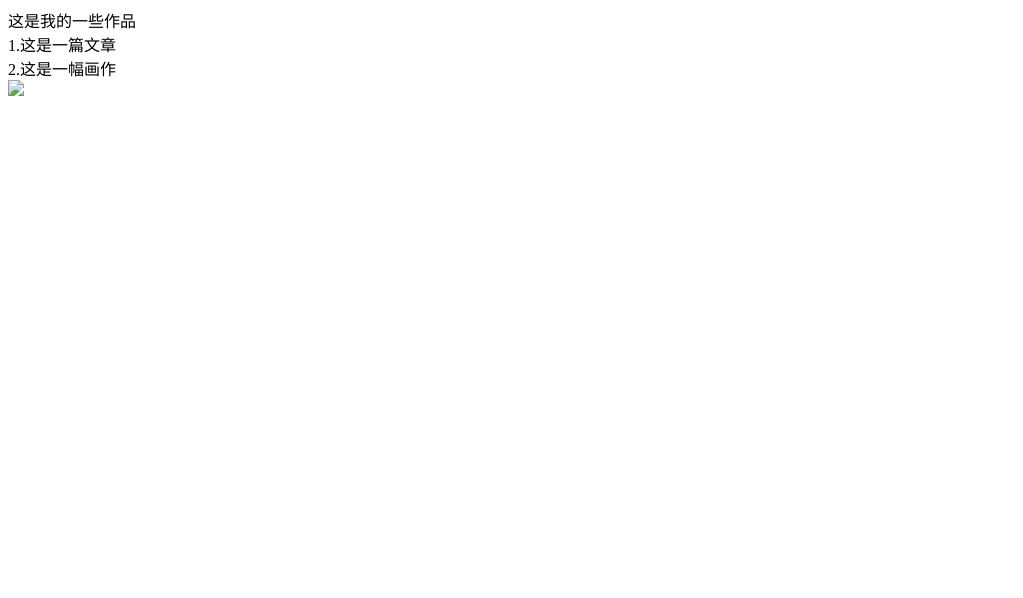
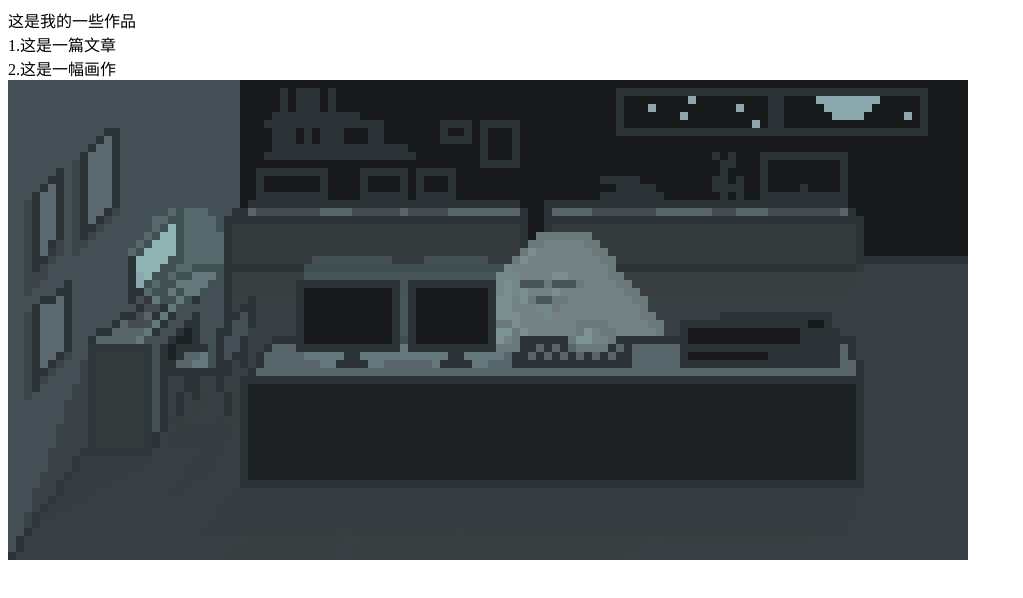
Before and after one commit to mackz-maxw/blog-demo, a plain HTML site: page index.html in a window 1280 px wide. Shown: the whole page, without its empty margins (0-1023 px from the left). Drawn offline with Linux system fonts and the light colour scheme; the site is published under a folder, as on GitHub Pages, so addresses that start at the root find nothing.

Commit message:
Update index.html

```diff
--- a/index.html
+++ b/index.html
@@ -11,6 +11,6 @@
 这是我的一些作品<br>
 1.这是一篇文章<br>
 2.这是一幅画作<br>
-<img src="/skech1.gif">
+<img src="./skech1.gif">
 </body>
 </html>
```
